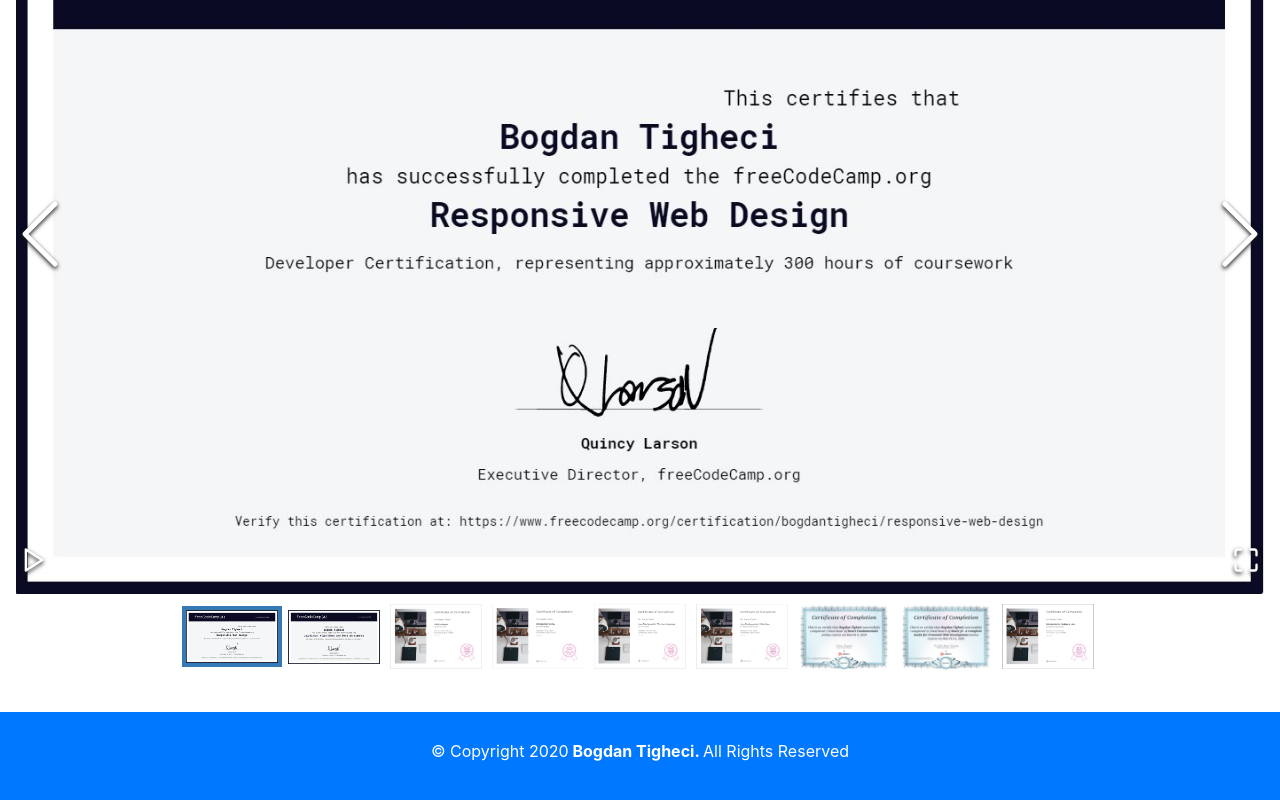
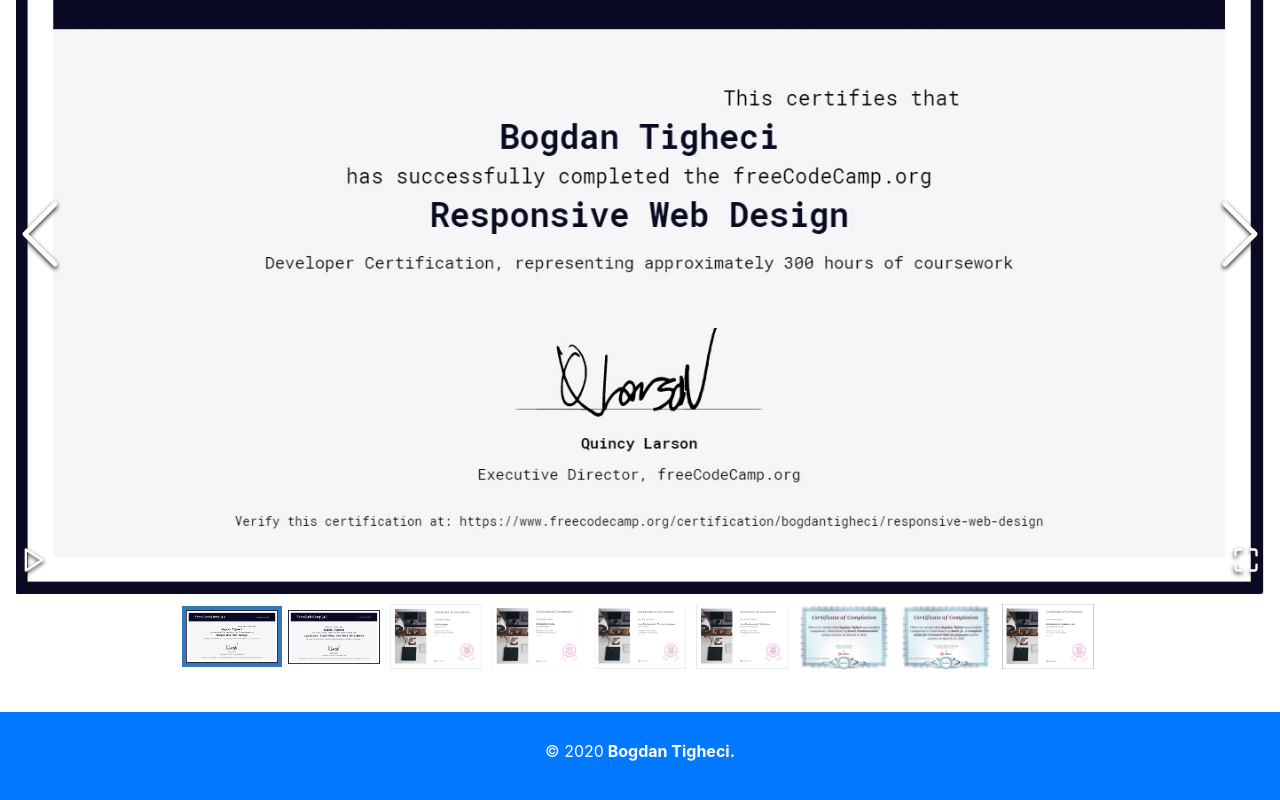
Before and after one commit to bogdantigheci/portfolio, a React (Create React App) app: page / in a window 1280 px wide. Shown: the part 3060-3860 px from the top of the page. Built offline with nearby package versions, Linux system fonts and the light colour scheme.

Commit message:
updated footer

```diff
--- a/src/components/Footer/Footer.js
+++ b/src/components/Footer/Footer.js
@@ -8,8 +8,8 @@
           <div className="col-sm-12">
             <div className="copyright-box">
               <p className="copyright">
-                &copy; Copyright {new Date().getFullYear()}
-                <strong> Bogdan Tigheci. </strong> All Rights Reserved
+                &copy; {new Date().getFullYear()}
+                <strong> Bogdan Tigheci. </strong>
               </p>
             </div>
           </div>
```
